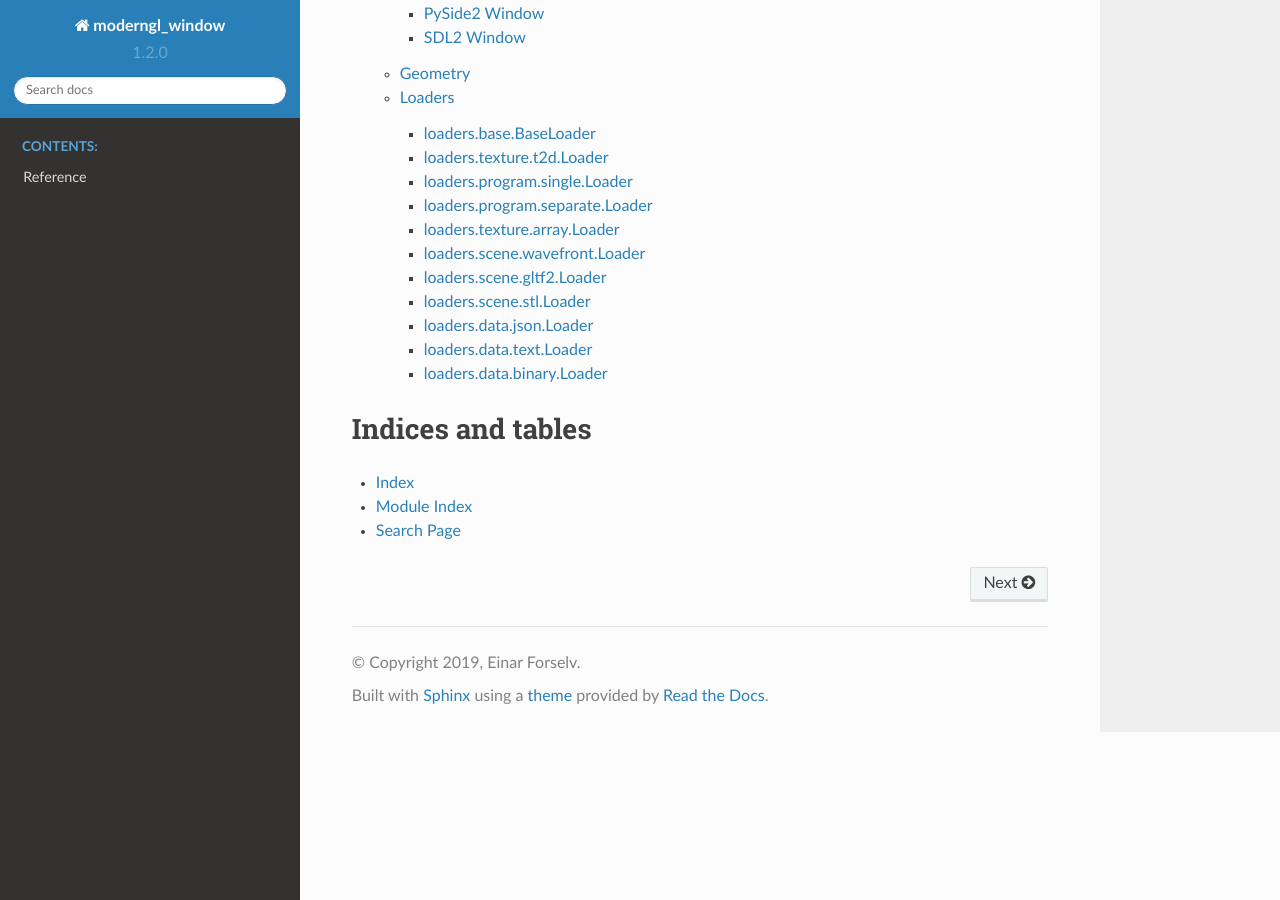
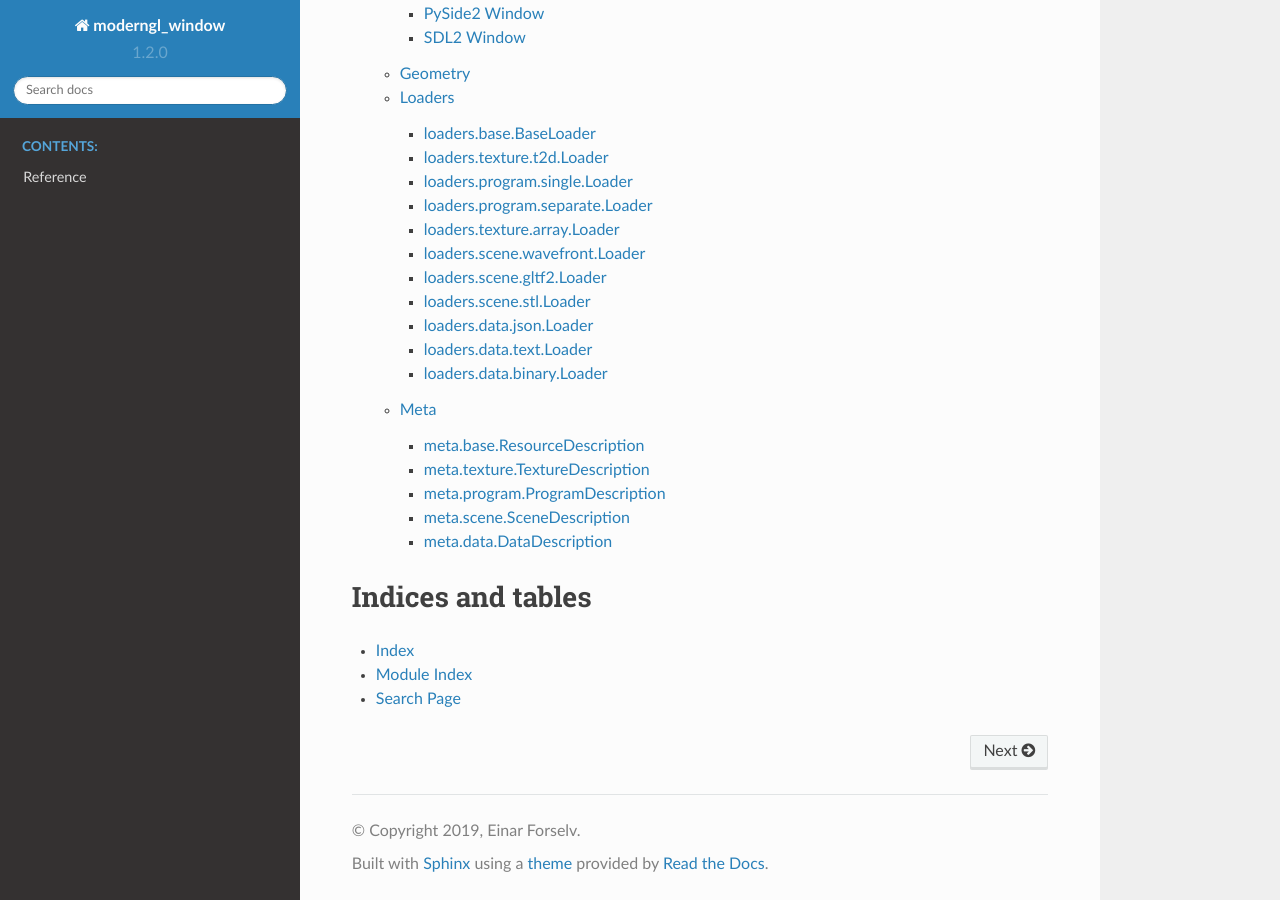
Before and after one commit to moderngl/moderngl-window, a Sphinx documentation site: the page built from docs/index.rst, in a window 1280 px wide and 900 px high, scrolled down 542 px. Built offline with Sphinx 7.4.7 and the Read the Docs theme 2.0.0, drawn with Linux system fonts in a browser that asks for light colours.

Commit message:
docs: link up meta in doctree

```diff
--- a/docs/reference/index.rst
+++ b/docs/reference/index.rst
@@ -10,3 +10,4 @@
    context/index
    geometry
    loaders/index
+   meta/index
--- /dev/null
+++ b/docs/reference/meta/index.rst
@@ -0,0 +1,12 @@
+
+Meta
+====
+
+.. toctree::
+   :maxdepth: 2
+
+   base
+   texture
+   program
+   scene
+   data
```
